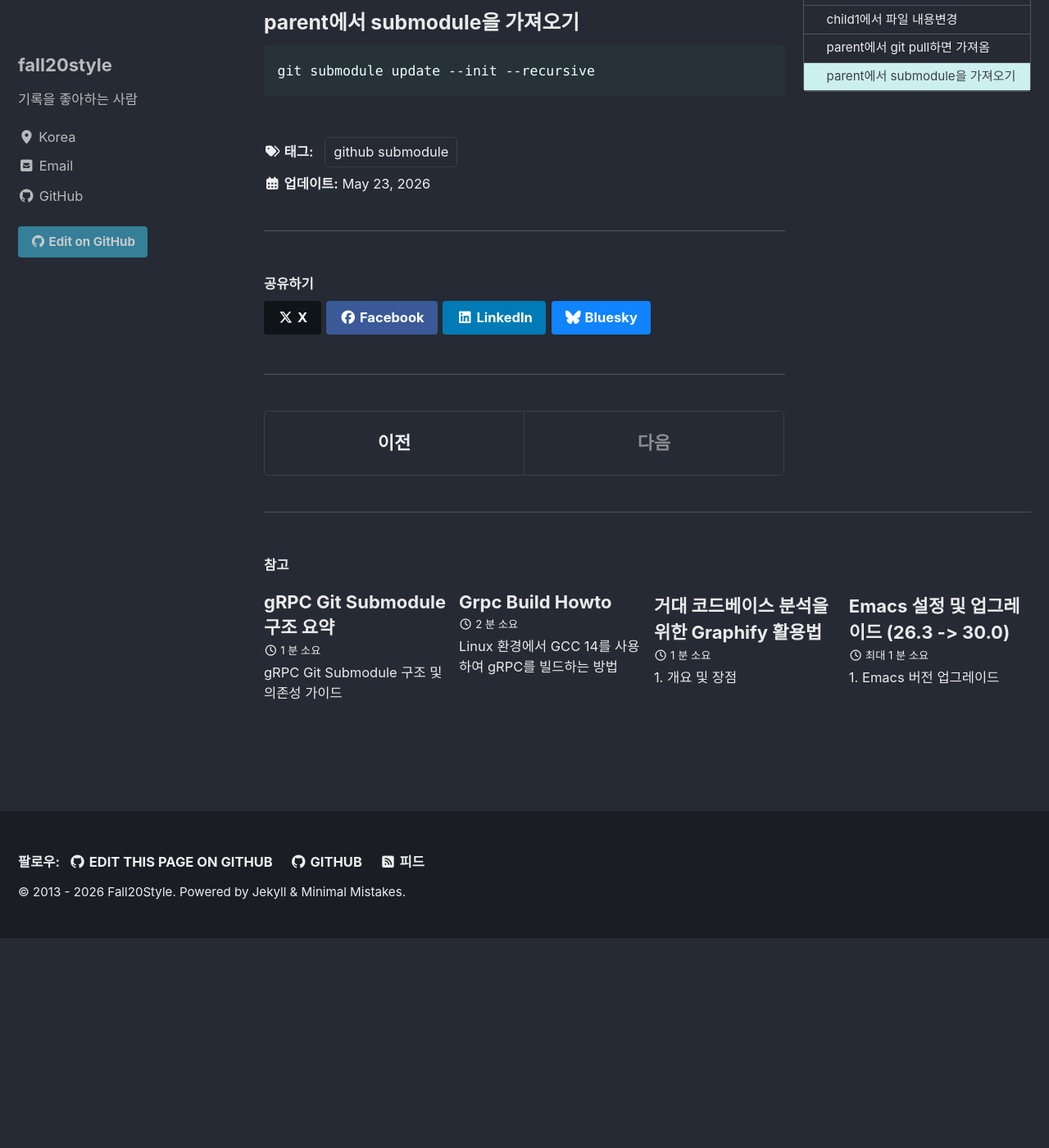
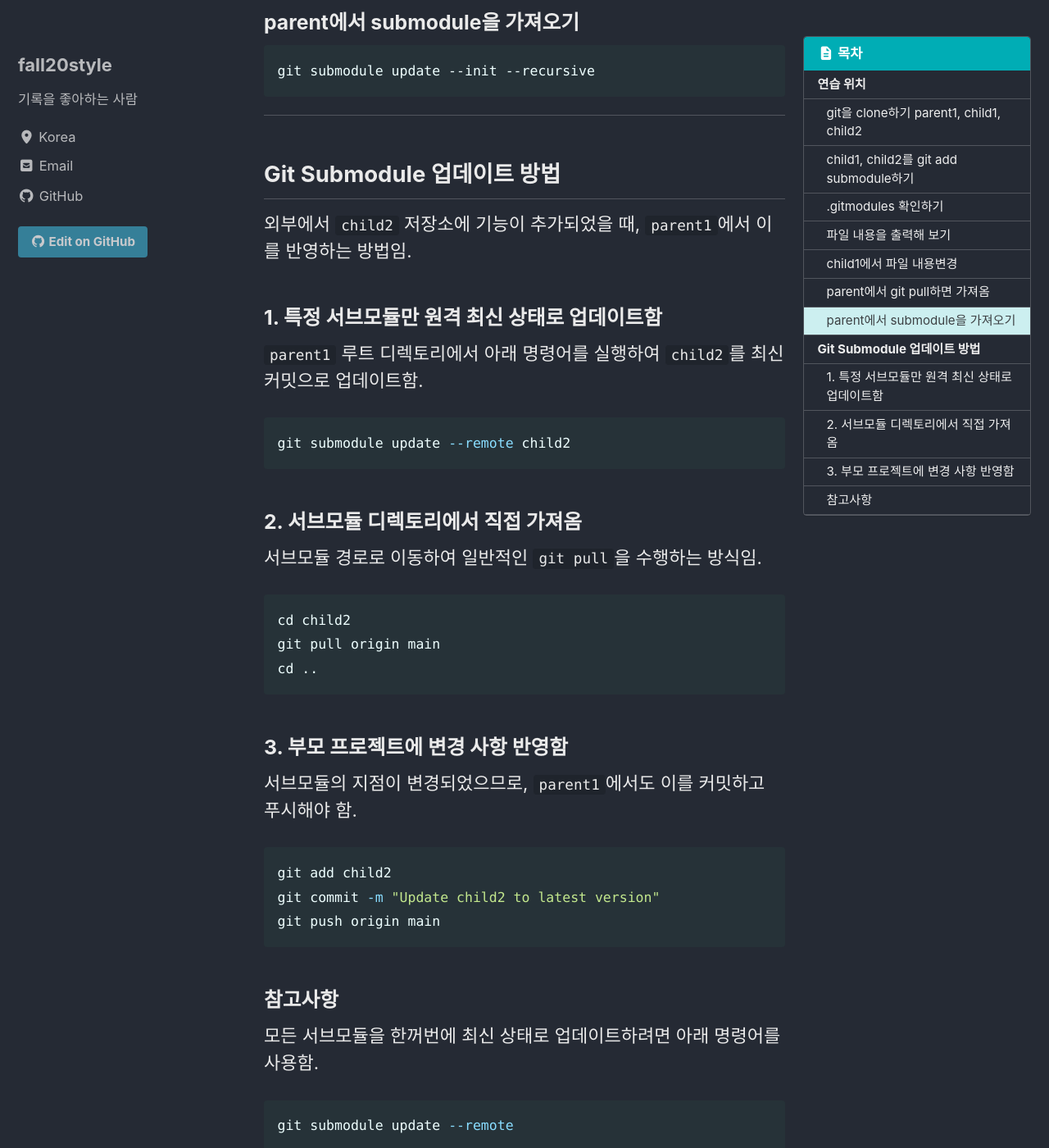
Before and after one commit to fall20style/fall20style.github.io, a Jekyll site: the page built from _posts/2026-05-23-github-submodule-test.md, in a window 1280 px wide and 1400 px high, scrolled down 2147 px. Shown: the whole window at 82% size. Built offline with Jekyll 4.4.1, drawn with Linux system fonts in a browser that asks for light colours; cached includes are drawn as plain includes; before the commit the page ends 3291 px from its top, so only the background shows below that.

Commit message:
Update 2026-05-23-github-submodule-test.md

````diff
--- a/_posts/2026-05-23-github-submodule-test.md
+++ b/_posts/2026-05-23-github-submodule-test.md
@@ -85,3 +85,38 @@ git pull
 ```
 git submodule update --init --recursive
 ```
+
+
+----
+
+## Git Submodule 업데이트 방법
+
+외부에서 `child2` 저장소에 기능이 추가되었을 때, `parent1`에서 이를 반영하는 방법임.
+
+### 1. 특정 서브모듈만 원격 최신 상태로 업데이트함
+`parent1` 루트 디렉토리에서 아래 명령어를 실행하여 `child2`를 최신 커밋으로 업데이트함.
+```bash
+git submodule update --remote child2
+```
+
+### 2. 서브모듈 디렉토리에서 직접 가져옴
+서브모듈 경로로 이동하여 일반적인 `git pull`을 수행하는 방식임.
+```bash
+cd child2
+git pull origin main
+cd ..
+```
+
+### 3. 부모 프로젝트에 변경 사항 반영함
+서브모듈의 지점이 변경되었으므로, `parent1`에서도 이를 커밋하고 푸시해야 함.
+```bash
+git add child2
+git commit -m "Update child2 to latest version"
+git push origin main
+```
+
+### 참고사항
+모든 서브모듈을 한꺼번에 최신 상태로 업데이트하려면 아래 명령어를 사용함.
+```bash
+git submodule update --remote
+```
````
